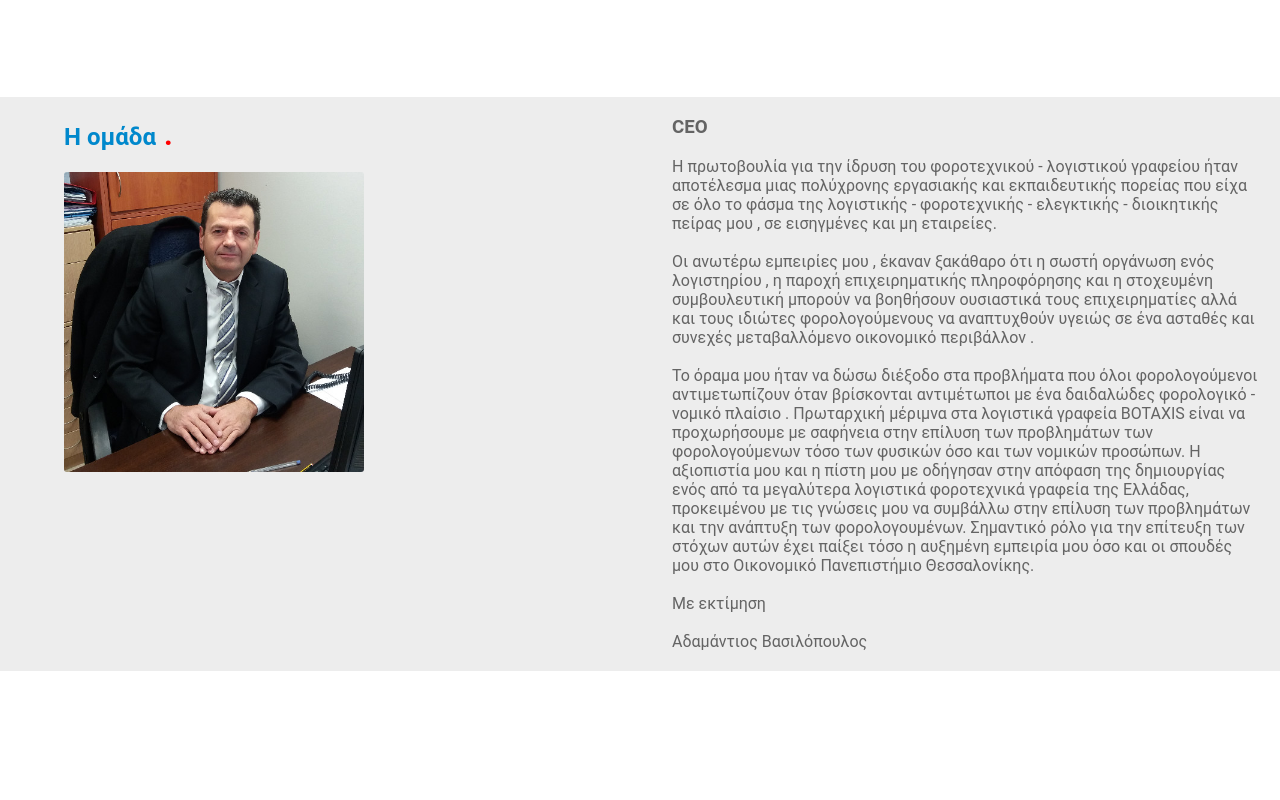
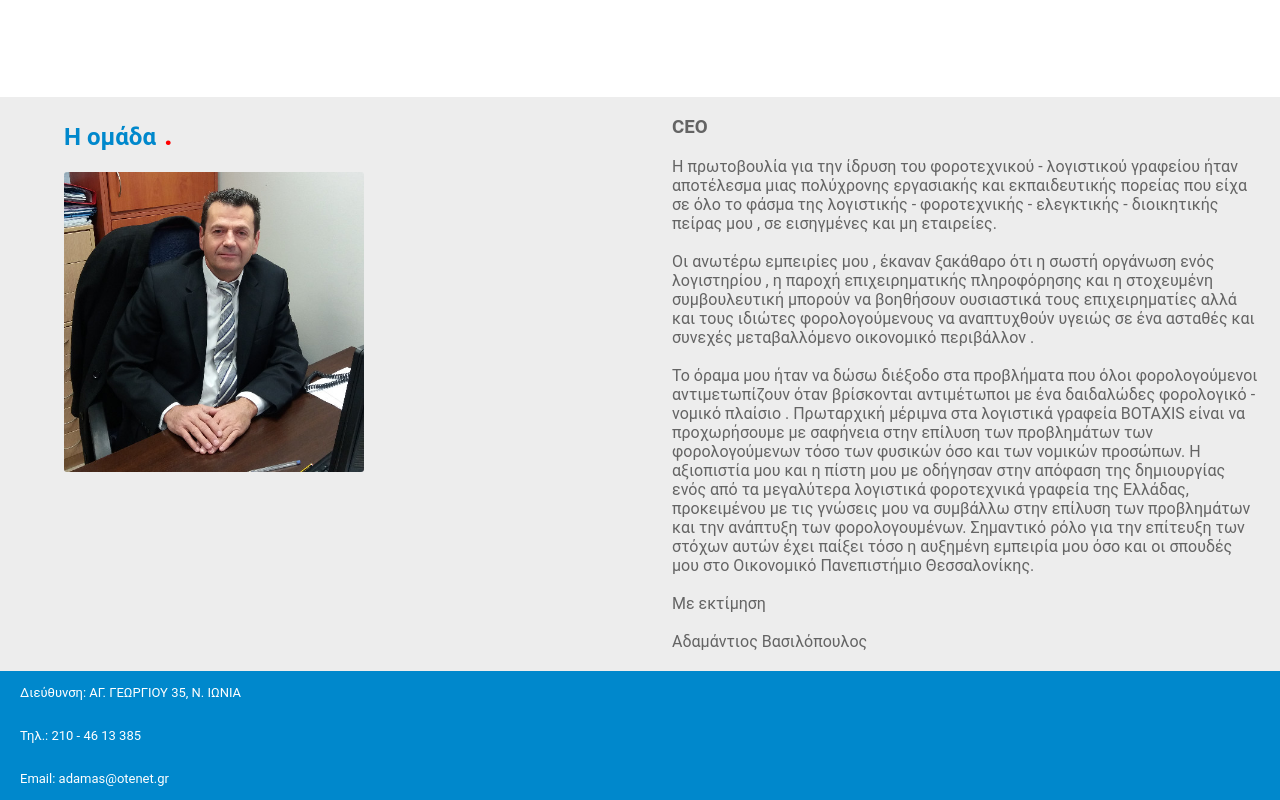
Before and after one commit to Viki-Robles/countify, a React (Create React App) app: page / in a window 1280 px wide. Shown: the part 2853-3653 px from the top of the page. Built offline with nearby package versions, Linux system fonts and the light colour scheme.

Commit message:
Add Footer

```diff
--- a/package.json
+++ b/package.json
@@ -7,6 +7,7 @@
     "@testing-library/react": "^9.5.0",
     "@testing-library/user-event": "^7.2.1",
     "bootstrap": "^4.5.0",
+    "google-maps-react": "^2.0.6",
     "react": "^16.13.1",
     "react-bootstrap": "^1.0.1",
     "react-dom": "^16.13.1",
--- a/src/Footer/Footer.css
+++ b/src/Footer/Footer.css
@@ -0,0 +1,7 @@
+.footer-container {
+    background-color: #0088cc;
+    color: white;
+    font-size: 13px;
+    line-height: 43px;
+    padding-left: 20px;
+}
--- a/src/Footer/Footer.js
+++ b/src/Footer/Footer.js
@@ -0,0 +1,14 @@
+import React from "react";
+import "./Footer.css";
+
+export default function Footer() {
+    return(
+
+        <div className="footer-container">
+            <div className="footer-address">Διεύθυνση: ΑΓ. ΓΕΩΡΓΙΟΥ 35, Ν. ΙΩΝΙΑ</div>
+            <div className="footer-number">Τηλ.: 210 - 46 13 385</div>
+            <div className="footer-email">Email: adamas@otenet.gr</div>
+        </div>
+
+    )
+}
--- a/src/Page/Page.js
+++ b/src/Page/Page.js
@@ -5,6 +5,7 @@ import Team from "../Team/Team";
 import MainText from "../MainText/MainText";
 import Main from "../Main/Main";
 import Carousel from "../Carousel/Carousel";
+import Footer from "../Footer/Footer"
 
 export default function Page() {
     return (
@@ -15,7 +16,7 @@ export default function Page() {
             <Main/>
             <ServicesCards />
             <Team />
-
+            <Footer/>
         </>
     );
 }
--- a/src/Team/Team.css
+++ b/src/Team/Team.css
@@ -6,7 +6,6 @@
     margin-top: 10%;
     padding-left: 5%;
     padding-bottom: 20px;
-    margin-bottom: 10%;
 }
 
 .team-title {
```
Also changed, not shown: 1 other file (tests, documents, lock files or other folders).
